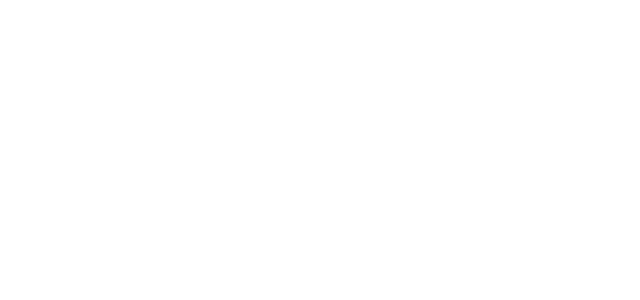
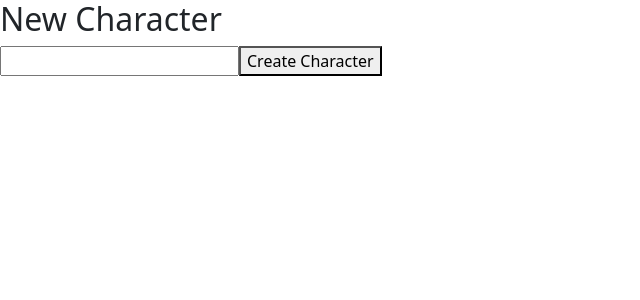
Before and after one commit to CubeCreator/Week15Coding, a React (Create React App) app: page / in a window 1280 px wide. Shown: the top 300 px of the page, without its empty margins (0-640 px from the left). Built offline with nearby package versions, Linux system fonts and the light colour scheme; no server answers.

Commit message:
big changes

```diff
--- a/package.json
+++ b/package.json
@@ -6,6 +6,8 @@
     "@testing-library/jest-dom": "^5.16.5",
     "@testing-library/react": "^13.4.0",
     "@testing-library/user-event": "^13.5.0",
+    "bootstrap": "^5.2.3",
+    "jquery": "^3.6.4",
     "react": "^18.2.0",
     "react-dom": "^18.2.0",
     "react-scripts": "5.0.1",
--- a/src/App.js
+++ b/src/App.js
@@ -1,12 +1,67 @@
 import logo from './logo.svg';
 import './App.css';
+import React from 'react';
+import CharactersAPI from './components/CharactersApi';
 
-function App() {
-  return (
-    <div className="App">
+class App extends React.Component {
+  constructor(props) {
+    super(props)
 
-    </div>
-  );
+  this.state = {
+    nameInput: "",
+    names: null
+  }
+
+  this.ENDPOINT = "https://jsonplaceholder.typicode.com/todos/6"
+  }
+
+  componentDidMount = () => {
+    this.getCharacters();
+  }
+
+  getCharacters = () => {
+    fetch(this.ENDPOINT + "/characters")
+      .then((result) => result.json())
+      .then((data) => {
+        this.setState({ characters: data }, this.setStateCallback)
+      });
+  }
+
+  submitCharacters = () => {
+    fetch(this.ENDPOINT + "/characters", {
+      method: "POST"
+    })
+  }
+
+  deleteCharacters = () => {
+    fetch(this.ENDPOINT + "/characters/" + id, {
+      method: "DELETE"
+    })
+  }
+
+  updateCharacters = () => {
+    fetch(this.ENDPOINT + "/characters/" + id, {
+      method: "PUT"
+    })
+  }
+
+  handleChange = () => {
+
+  }
+
+  render() {
+
+
+    return (
+      <div>
+        <h2>New Character</h2>
+          <input type="text" value={this.state.nameInput} id="new-character-name" onChange={this.handleChange}/>
+          <button id="create-new-character" onClick={() => this.submitCharacters(this.nameInput)}>Create Character</button>
+      </div>
+    )
+  }
 }
 
+
+
 export default App;
--- /dev/null
+++ b/src/components/CharactersApi.jsx
@@ -0,0 +1,27 @@
+import "../../node_modules/bootstrap/dist/css/bootstrap.min.css"
+import "../../node_modules/jquery/dist/jquery.min.js"
+import React from "react"
+
+class CharactersAPI extends React.Component {
+    constructor(props) {
+        super(props)
+
+        this.state = {
+            newNameInput: ""
+        }
+    }
+
+    componentDidMount = () => {};
+
+    handleChange = (e) => {
+        var id = e.target.getAttribute("id")
+        if (id =="newName") {
+            this.setState({ newNameInput: e.target.value })
+        }
+    }
+
+    render() {
+
+    }
+}
+export default CharactersAPI;
```
Also changed, not shown: 1 other file (tests, documents, lock files or other folders).
